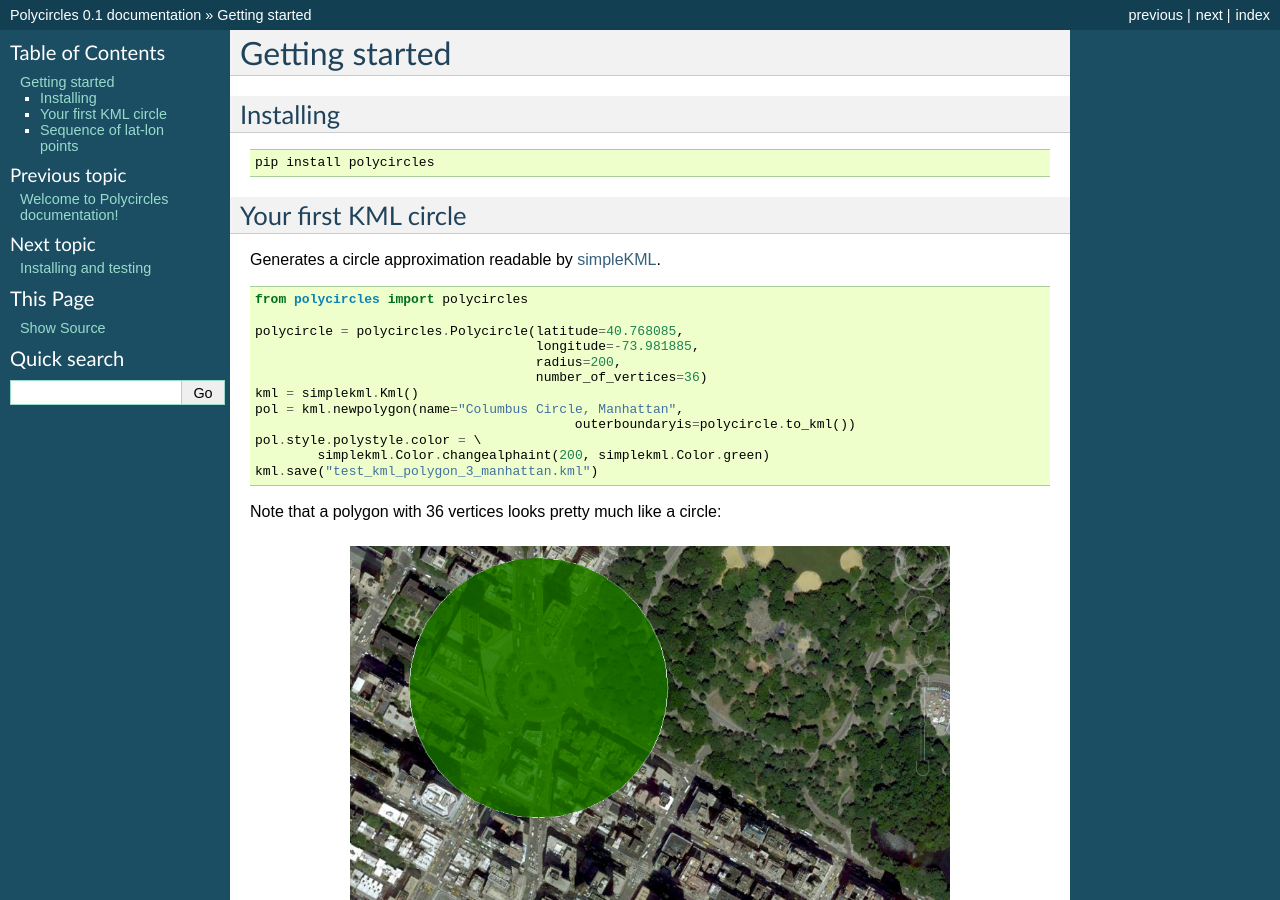
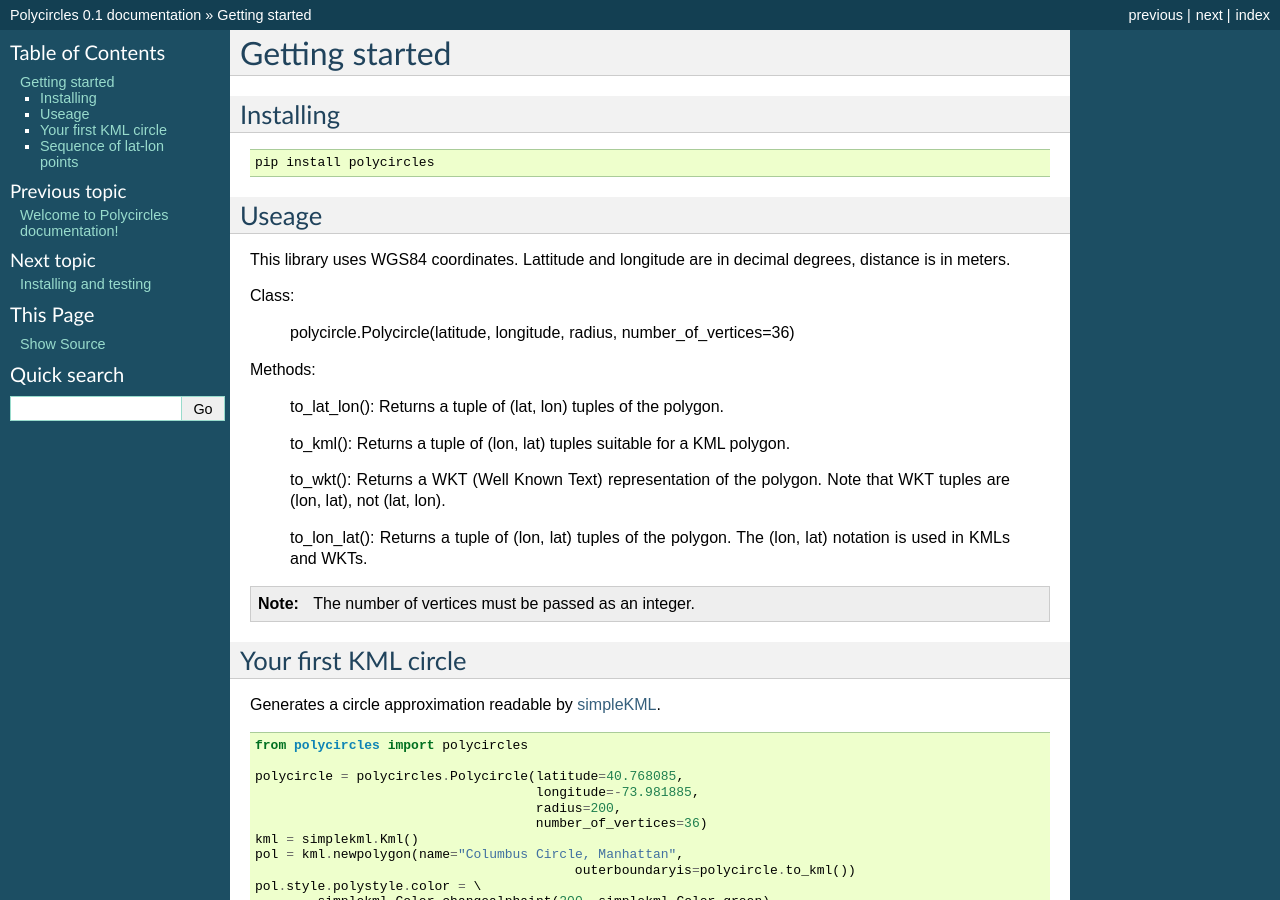
Before and after one commit to adamatan/polycircles, a Sphinx documentation site: the page built from docs/getting_started.rst, in a window 1280 px wide and 900 px high. Built offline with Sphinx 7.4.7, drawn with Linux system fonts in a browser that asks for light colours; formulas are drawn with MathJax 3.

Commit message:
Added Useage section
Added a useage section that includes what coordinate system is used, class instantiation and what class methods exist.

```diff
--- a/docs/getting_started.rst
+++ b/docs/getting_started.rst
@@ -9,6 +9,27 @@ Installing
 .. code:: bash
 
 	pip install polycircles
+
+Useage
+------
+
+This library uses WGS84 coordinates. Lattitude and longitude are in decimal degrees, distance is in meters.
+
+Class:
+
+    polycircle.Polycircle(latitude, longitude, radius, number_of_vertices=36)
+
+Methods:
+
+    to_lat_lon(): Returns a tuple of (lat, lon) tuples of the polygon.
+
+    to_kml(): Returns a tuple of (lon, lat) tuples suitable for a KML polygon.
+
+    to_wkt(): Returns a WKT (Well Known Text) representation of the polygon. Note that WKT tuples are (lon, lat), not (lat, lon).
+
+    to_lon_lat(): Returns a tuple of (lon, lat) tuples of the polygon. The (lon, lat) notation is used in KMLs and WKTs.
+
+.. note:: The number of vertices must be passed as an integer.
 
 Your first KML circle
 ---------------------
```
